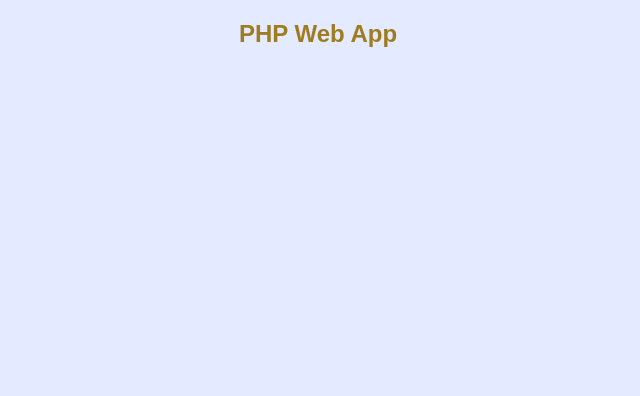
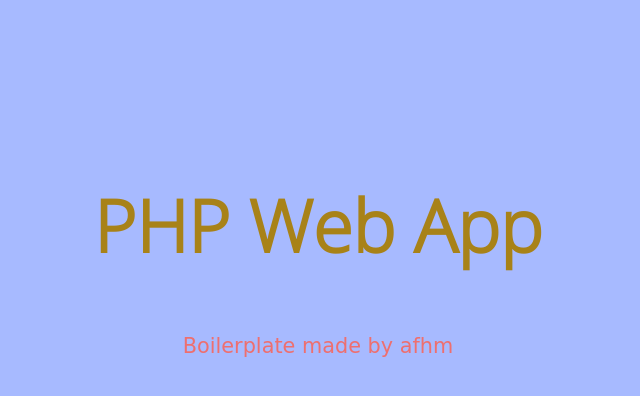
Before and after one commit to afhm/food-app, a PHP site: page / in a window 1280 px wide. Shown: the top 396 px of the page, without its empty margins (322-962 px from the left). Run offline with PHP 8.4, Linux system fonts and the light colour scheme.

Commit message:
added custom fonts

```diff
--- a/app/index.html
+++ b/app/index.html
@@ -9,6 +9,6 @@
 </head>
 <body>
     <h2>PHP Web App</h2>
-
+    <p><a href="https://github.com/afhm"> Boilerplate made by afhm</a> </p>
 </body>
 </html>
--- /dev/null
+++ b/app/styles/scss/base/_fonts.scss
@@ -0,0 +1 @@
+@include font-face('Open SansL', 'OpenSans-Light', 'OpenSans','serif');
--- a/app/styles/styles.css
+++ b/app/styles/styles.css
@@ -170,8 +170,29 @@ figure {
 /* Forms */
 /* Tables */
 /* Code */
+@font-face {
+  font-family: "Open SansL";
+  src: url("fonts/OpenSans/OpenSans-Light.ttf") format("truetype"); }
+
 body {
-  background-color: #e4eaff;
-  font-family: sans-serif;
+  background-color: #a7baff;
   text-align: center;
-  color: #9e7d22; }
+  color: #a88218;
+  font-size: 3rem; }
+
+a {
+  text-decoration: none;
+  color: #ee6f6f;
+  -webkit-transition: .2s;
+  transition: .2s; }
+
+a:hover {
+  color: #f53c3c; }
+
+h2 {
+  margin-top: 11rem;
+  font-family: 'Open SansL'; }
+
+p {
+  font-family: cursive;
+  font-size: 1.3rem; }
--- a/dist/index.html
+++ b/dist/index.html
@@ -9,6 +9,6 @@
 </head>
 <body>
     <h2>PHP Web App</h2>
-
+    <p><a href="https://github.com/afhm"> Boilerplate made by afhm</a> </p>
 </body>
 </html>
--- a/dist/styles/styles.css
+++ b/dist/styles/styles.css
@@ -1 +1 @@
-/*! normalize.css v3.0.3 | MIT License | github.com/necolas/normalize.css */body,figure{margin:0}body{background-color:#e4eaff;font-family:sans-serif;text-align:center;color:#a88218}article,aside,details,figcaption,figure,footer,header,main,menu,nav,section,summary{display:block}audio,canvas,progress,video{display:inline-block;vertical-align:baseline}audio:not([controls]){display:none;height:0}[hidden],template{display:none}a:active,a:hover{outline:0}b,strong{font-weight:700}sub,sup{font-size:75%;line-height:0;position:relative;vertical-align:baseline}sup{top:-.5em}sub{bottom:-.25em}img{border:0}svg:not(:root){overflow:hidden}hr{-webkit-box-sizing:content-box;box-sizing:content-box;height:0}pre{overflow:auto}button[disabled],html input[disabled]{cursor:default}button::-moz-focus-inner,input::-moz-focus-inner{border:0;padding:0}html{-ms-text-size-adjust:100%;-webkit-text-size-adjust:100%;-webkit-box-sizing:border-box;box-sizing:border-box}*,::after,::before{-webkit-box-sizing:inherit;box-sizing:inherit}
+/*! normalize.css v3.0.3 | MIT License | github.com/necolas/normalize.css */body,figure{margin:0}article,aside,details,figcaption,figure,footer,header,main,menu,nav,section,summary{display:block}audio,canvas,progress,video{display:inline-block;vertical-align:baseline}audio:not([controls]){display:none;height:0}[hidden],template{display:none}a:active,a:hover{outline:0}b,strong{font-weight:700}sub,sup{font-size:75%;line-height:0;position:relative;vertical-align:baseline}sup{top:-.5em}sub{bottom:-.25em}img{border:0}svg:not(:root){overflow:hidden}hr{-webkit-box-sizing:content-box;box-sizing:content-box;height:0}pre{overflow:auto}button[disabled],html input[disabled]{cursor:default}button::-moz-focus-inner,input::-moz-focus-inner{border:0;padding:0}html{-ms-text-size-adjust:100%;-webkit-text-size-adjust:100%;-webkit-box-sizing:border-box;box-sizing:border-box}*,::after,::before{-webkit-box-sizing:inherit;box-sizing:inherit}@font-face{font-family:"Open SansL";src:url(fonts/OpenSans/OpenSans-Light.ttf) format("truetype")}body{background-color:#a7baff;text-align:center;color:#a88218;font-size:3rem}a{text-decoration:none;color:#ee6f6f;-webkit-transition:.2s;transition:.2s}a:hover{color:#f53c3c}h2{margin-top:11rem;font-family:'Open SansL'}p{font-family:cursive;font-size:1.3rem}
```
Also changed, not shown: app/styles/scss/abstracts/_mixins.scss (added, +18 -0 lines), app/styles/scss/main.scss (+24 -3 lines), gulpfile.js (+4 -4 lines), app/styles/fonts/OpenSans/OpenSans-ExtraBoldItalic.ttf (added), app/styles/fonts/OpenSans/OpenSans-Light.ttf (added), app/styles/fonts/OpenSans/OpenSans-Regular.ttf (added), app/styles/fonts/OpenSans/OpenSans-SemiBold.ttf (added), dist/styles/fonts/OpenSans/OpenSans-ExtraBoldItalic.ttf (added), dist/styles/fonts/OpenSans/OpenSans-Light.ttf (added), dist/styles/fonts/OpenSans/OpenSans-Regular.ttf (added), dist/styles/fonts/OpenSans/OpenSans-SemiBold.ttf (added).
